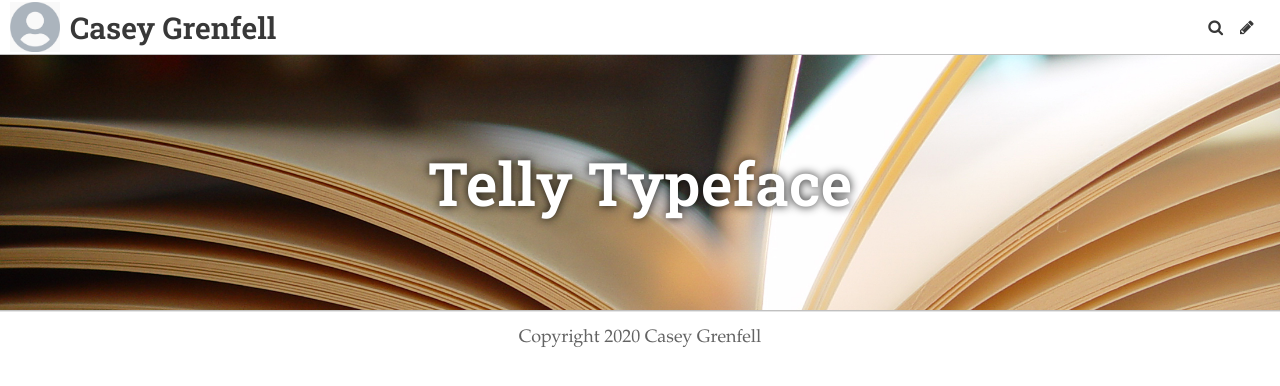
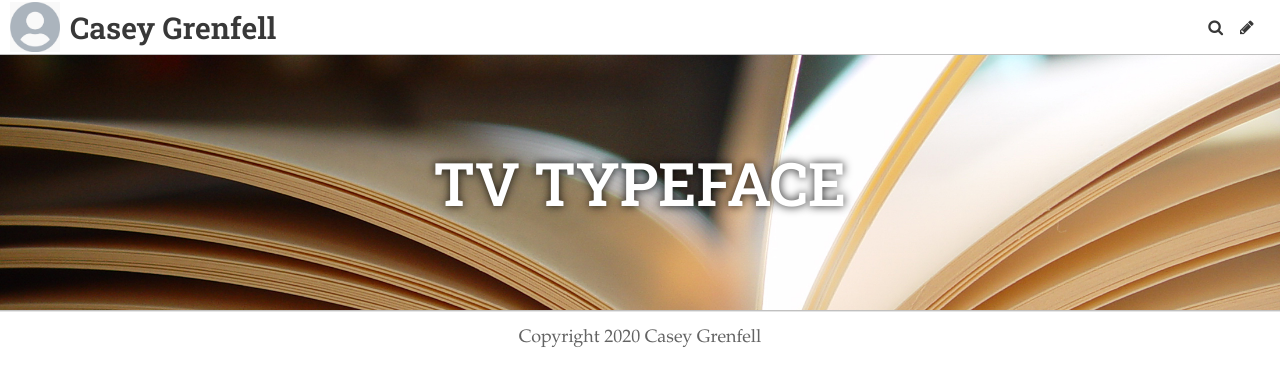
Before and after one commit to caseygrenfell/typography, a Jekyll site: the page built from index.html, in a window 1280 px wide. Shown: the top 386 px of the page. Built offline with Jekyll 4.4.1, drawn with Linux system fonts in a browser that asks for light colours; some web fonts are replaced; the list of posts is cut into pages by our own code.

Commit message:
Update Settings “general”

```diff
--- a/_data/settings.yml
+++ b/_data/settings.yml
@@ -1,6 +1,6 @@
 title: Casey Grenfell
 description: This site is for exploring how television uses typography
-header_text: Telly Typeface
+header_text: TV TYPEFACE
 footer_text: Copyright 2020 Casey Grenfell
 header_feature_image: ../uploads/pages.jpg
 bannerheight: 20vmax
```
